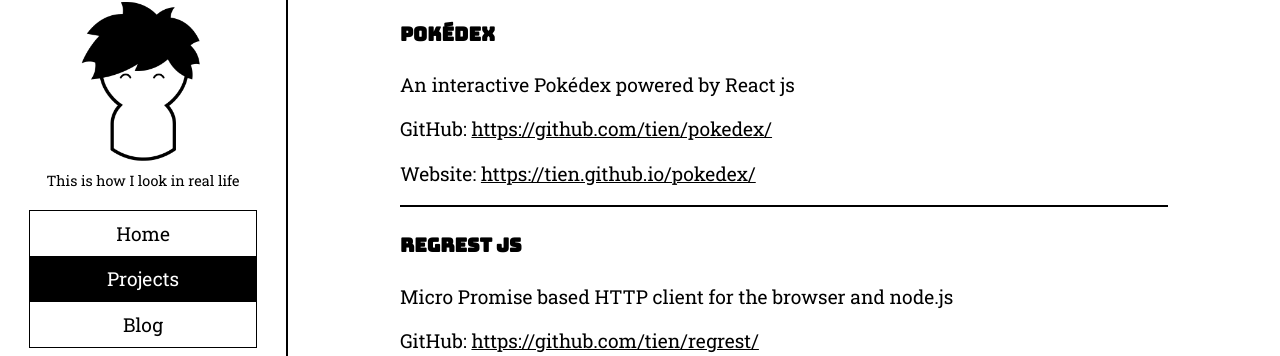
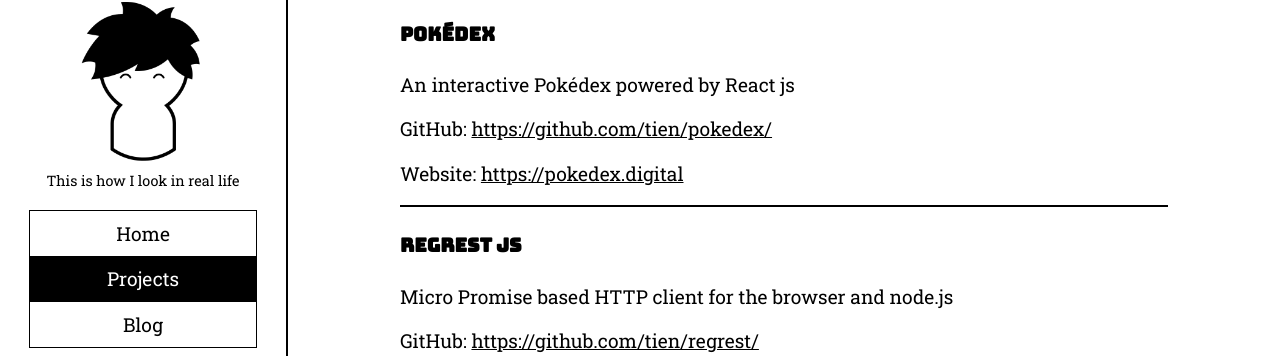
Before and after one commit to tien/tien.github.io, a Jekyll site: the page built from projects.html, in a window 1280 px wide. Shown: the part 110-466 px from the top of the page. Built offline with Jekyll 4.4.1, drawn with Linux system fonts in a browser that asks for light colours; some of the changed lines change nothing that is shown.

Commit message:
Update pokedex link

```diff
--- a/_data/projects.yml
+++ b/_data/projects.yml
@@ -1,7 +1,7 @@
 - name: Pokédex
   description: An interactive Pokédex powered by React js
   github: https://github.com/tien/pokedex/
-  website: https://tien.github.io/pokedex/
+  website: https://pokedex.digital
 
 - name: Regrest js
   description: Micro Promise based HTTP client for the browser and node.js
```
